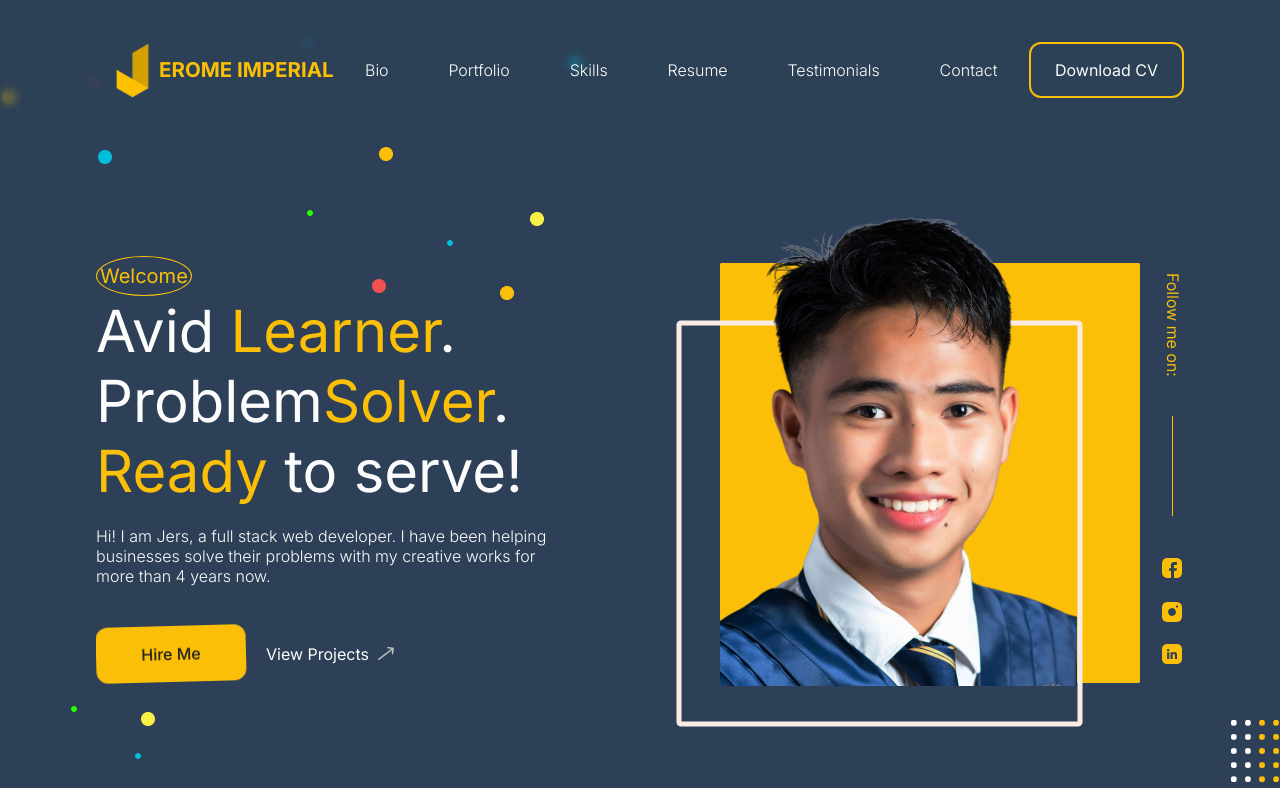
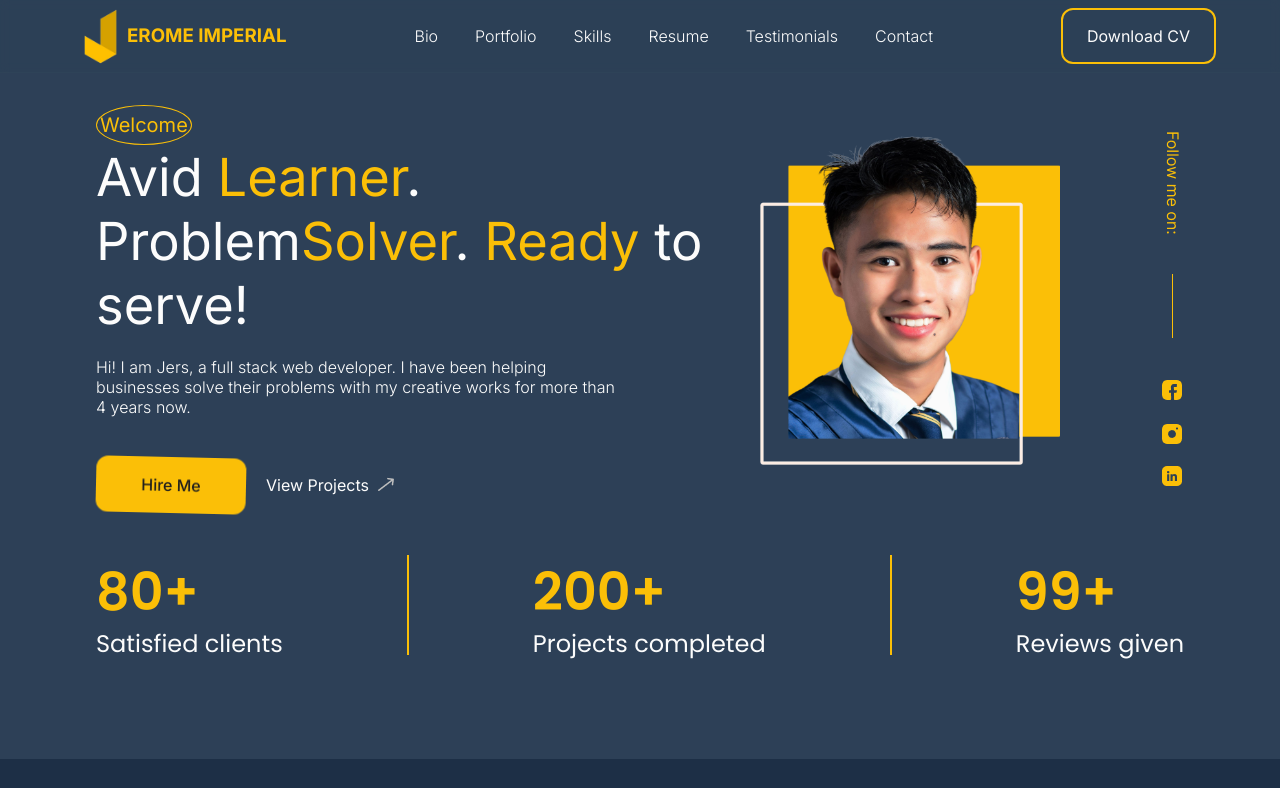
Before and after one commit to romeyiow/personal-portfolio, a React (Vite) app: page / in a window 1280 px wide. Shown: the top 788 px of the page. Built offline with nearby package versions, Linux system fonts and the light colour scheme.

Commit message:
Fixed semantics and some stylings for nav

```diff
--- a/index.html
+++ b/index.html
@@ -6,6 +6,7 @@
   <meta name="viewport" content="width=device-width, initial-scale=1.0">
   <link rel="stylesheet" href="assets/css/styles.css">
   <link rel="stylesheet" href="assets/css/bg-design.css">
+  <link rel="icon" href="/public/assets/images/nav/jlogo.png" type="image/png">
   <title>JCI Online Portfolio</title>
 </head>
 
--- a/public/assets/css/bg-design.css
+++ b/public/assets/css/bg-design.css
@@ -1,14 +1,14 @@
 .designs-container {
     position:absolute;
     width: 100%;
-    max-width: 100vw;
-    overflow: hidden;
-    height: inherit;
+    /* max-width: 100vw; */
+    /* overflow: hidden; */
+    height: auto;
     z-index: 2;
-    /* display: none; */
+    display: none;
 
     /* border: 1px solid red; */
-    top: 0;
+    /* top: 0; */
 
 }
 
@@ -20,8 +20,14 @@
 }
 
 .nav-hero-des.left {
-    top: 2.5em;
-    left: 0.1em;
+    top:-15px;
+    left:130px;
+}
+
+.nav-hero-des.left img{
+    object-fit: contain;
+    width: 80%;
+    height: auto;
 }
 
 .nav-hero-des.right {
--- a/public/assets/css/styles.css
+++ b/public/assets/css/styles.css
@@ -10,11 +10,12 @@
     --c-gray: #C4C4C4;
 
     /* ================ Font size (fz) and font family (ff) ================ */
-    --fz-title: clamp(40px, 5vw, 58px);
-    --fz-h1: clamp(32px, 4.096vw, 40px);
-    --fz-h2: clamp(24px, 2.56vw, 32px);
-    --fz-h3: clamp(18.72px, 1.6vw, 24px);
-    --fz-pa: clamp(16px, 1vw, 18.72px);
+    /* --fz-title: clamp(40px, 5vw, 58px); */
+    --fz-title: clamp(40px, 4.096vw, 58px);
+    --fz-h1: clamp(32px, 2.56vw, 40px);
+    --fz-h2: clamp(24px, 1.6vw, 32px);
+    --fz-h3: clamp(18.72px, 1vw, 24px);
+    --fz-pa: clamp(16px, 0.9vw, 18.72px);
     --fz-spn: clamp(13px, 0.9vw, 15px);
     --lh-pa: clamp(20px, 1.4vw, 24px);
     --ff-main: 'Inter', sans-serif;
@@ -40,7 +41,7 @@
     /* width: 100%; */
     /* height: 100%; */
     /* border:2px dotted red; */
-    max-width: 100vw!important;
+    /* max-width: 100vw!important; */
 }
 
 html,
@@ -50,7 +51,7 @@ body {
 
 /* Adjust this value to match or slightly exceed your sticky nav height */
 html {
-    scroll-padding-top: 6vw;
+    scroll-padding-top: 7vw;
     /* Adjust to the height of your sticky nav */
 }
 
@@ -63,13 +64,13 @@ body {
     border: none !important;
 
     max-width: 100%;
-    height: 100%;
+    /* height: 100%; */
     /* min-height: 100vh; */
     display: flex;
     flex-direction: column;
     align-items: center;
-    justify-content: center;
-    row-gap: 8vw;
+    /* justify-content: center; */
+    /* row-gap: 8vw; */
 
     position: relative;
 }
@@ -142,10 +143,14 @@ ul {
     /* width: 100%; */
     /* height: 100%; */
 }
-section{
-    overflow: hidden;
+
+section {
+    /* overflow-x: hidden; */
     /* border: 1px solid red; */
+    /* height: auto; */
+    margin-bottom: 8vw;
 }
+
 /* ========================================================= */
 /* ==================== UTILITY CLASSES ==================== */
 /* ========================================================= */
@@ -178,16 +183,17 @@ section{
 /* ========================================================= */
 
 nav {
-    padding: 0px calc(15vw/2);
+    padding: 0.3em calc(10vw/2);
     /* margin: auto; */
-    margin-top: 2.5vw;
+    margin-bottom: 2.5vw;
     overflow-x: hidden;
     display: flex;
     align-items: center;
     justify-content: space-between;
     flex-wrap: nowrap;
-    height: 6vw;
+    /* height: 6vw; */
     width: 100%;
+    height: auto;
 
     position: relative;
     z-index: 100;
@@ -198,6 +204,7 @@ nav {
     background-color: rgba(45, 64, 87, 0.64);
 
     /* border: 1px dotted red; */
+    /* padding-top: 1em; */
 }
 
 @supports (position: sticky) {
@@ -207,13 +214,14 @@ nav {
     }
 }
 
-.sticky {
-
+/* .sticky {
+    padding-top: 0em;
+    border: 1px solid red;
     backdrop-filter: blur(5px);
     -webkit-backdrop-filter: blur(5px);
     box-shadow: inset 0 -1px 0 0 rgba(255, 255, 255, 0.1);
     background-color: rgba(255, 255, 255, 0.64);
-}
+} */
 
 
 /* some experimental link design */
@@ -273,7 +281,7 @@ nav {
     display: flex;
     align-items: center;
     justify-content: center;
-    gap: clamp(10px, 4%, 40px);
+    gap: clamp(2px, 4%, 5px);
     width: 100%;
 
     /* border: 1px dotted pink; */
@@ -324,7 +332,7 @@ section.hero {
     display: flex;
     align-items: center;
     justify-content: space-between;
-
+    margin-bottom: 5vh !important;
     /* border: 1px solid red; */
 }
 
@@ -416,7 +424,20 @@ a.hire:hover {
     display: flex;
     justify-content: center;
     align-self: center;
-    gap: 20px;
+    gap: 100px;
+}
+
+.hero .graphics .dp {
+    width: 300px;
+    height: auto;
+    /* width: 300px; */
+    /* Set width */
+    /* height: 200px; */
+    /* Set height */
+    /* object-fit: cover; */
+    /* Image will cover the container, cropping if necessary */
+    /* or */
+    object-fit: contain;
 }
 
 .socmed {
@@ -454,7 +475,7 @@ section.stats {
     align-items: center;
     justify-content: space-between;
     height: auto;
-    margin: 5vw auto;
+    /* margin: 5vw auto; */
 }
 
 .divider-line {
@@ -732,7 +753,7 @@ section.skills {
 /* ========================================================= */
 section.projects {
     width: 85vw;
-    height: auto;
+    height: auto !important;
     display: grid;
     grid-template-columns: 1fr 2fr;
 }
@@ -790,6 +811,7 @@ section.projects {
     /* align-items: center;
     justify-content: flex-start; */
     /* border: 1px dotted red; */
+    height: auto;
 }
 
 .projects-visuals>div.item {
@@ -799,7 +821,7 @@ section.projects {
 .projects-visuals .highlight {
     /* width: 80%; */
     aspect-ratio: 9/16;
-
+    transform: rotate(-5deg);
     background-image: url(../images/projects/blue.png);
     background-size: cover;
     background-position: center;
@@ -947,7 +969,7 @@ section.reviews {
 }
 
 .review-cards {
-    width: 100vw;
+    width: 100%;
     display: flex;
     flex-wrap: nowrap;
     overflow-x: hidden;
--- a/src/App.jsx
+++ b/src/App.jsx
@@ -1,13 +1,15 @@
 import React, { useEffect } from 'react';
+import Designs from './components/Designs';
 import Navbar from "./components/Navbar";
 import HeroSection from "./components/HeroSection";
 import StatsSection from "./components/StatsSection";
 import BioSection from "./components/BioSection";
 import SkillsSection from "./components/SkillsSection";
 import ProjectsSection from "./components/ProjectsSection";
-import ReviewsSection from "./components/ReviewsSection";
+import ReviewsSection from "./components/TestimonialsSection";
 import ContactSection from "./components/ContactSection";
 import Footer from "./components/Footer";
+
 
 function App() {
   useEffect(() => {
@@ -51,20 +53,13 @@ function App() {
   return (
 
     <body>
-      <div className="designs-container">
-        <div className="nav-hero-des left">
-          <img src="public/assets/images/design/three-clustered-dots.png" alt="" />
-        </div>
-        <div className="nav-hero-des right">
-          <img src="public/assets/images/design/Group 9079.png" alt="" />
-        </div>
-      </div>
+      <Designs />
       <Navbar />
       <HeroSection />
       <StatsSection />
       <BioSection />
+      <ProjectsSection />
       <SkillsSection />
-      <ProjectsSection />
       <ReviewsSection />
       <ContactSection />
       <Footer />
--- a/src/components/ContactSection.jsx
+++ b/src/components/ContactSection.jsx
@@ -1,6 +1,6 @@
 export default function ContactSection() {
     return (
-        <section className="contact">
+        <section className="contact" id="contact">
             <div className="contact-texts">
                 <div>
                     <span className="elli-marks">Contact Me</span>
--- /dev/null
+++ b/src/components/Designs.jsx
@@ -0,0 +1,12 @@
+export default function Designs() {
+    return (
+        <div className="designs-container">
+            <div className="nav-hero-des left">
+                <img src="public/assets/images/design/three-clustered-dots.png" alt="" />
+            </div>
+            <div className="nav-hero-des right">
+                <img src="public/assets/images/design/Group 9079.png" alt="" />
+            </div>
+        </div>
+    )
+}
--- a/src/components/HeroSection.jsx
+++ b/src/components/HeroSection.jsx
@@ -23,7 +23,7 @@ export default function HeroSection(){
         </div>
         <div className="graphics">
           <div className="wrapper-dp">
-            <img src="assets/images/hero/dp.png" alt="" />
+            <img className="dp" src="assets/images/hero/dp.png" alt="" />
           </div>
           <div className="socmed">
             <img src="assets/icons/Follow me on_.png" alt="" />
--- a/src/components/Navbar.jsx
+++ b/src/components/Navbar.jsx
@@ -2,10 +2,10 @@ export default function Navbar() {
     return (
         <>
             <nav id="nav">
-                <div className="identifier">
+                <a className="identifier" href="#">
                     <div className="wrapper-logo"></div>
                     <span className="name">EROME IMPERIAL</span>
-                </div>
+                </a>
                 <div className="links">
                     <a href="#bio" className="nav-link">Bio</a>
                     <a href="#projects" className="nav-link">Portfolio</a>
--- /dev/null
+++ b/src/components/ResumeSection.jsx
@@ -0,0 +1,5 @@
+export default function ResumeSection() {
+    return (
+       <></>
+    )
+}
--- a/src/components/Section.jsx
+++ /dev/null
@@ -1,5 +0,0 @@
-export default function Section() {
-    return (
-
-    )
-}
--- a/src/components/ReviewsSection.jsx
+++ b/src/components/TestimonialsSection.jsx
@@ -1,10 +1,10 @@
-export default function ReviewsSection() {
+export default function TTestimonialsSection() {
     return (
 
-        <section className="reviews" id="reviews">
+        <section className="reviews" id="testimonials">
             <div className="top-part">
                 <div className="review-texts">
-                    <span className="elli-marks">Portfolio</span>
+                    <span className="elli-marks">Testimonials</span>
                     <h2>
                         Here's What My <span>Clients Say </span> <br />
                         About Me
```
